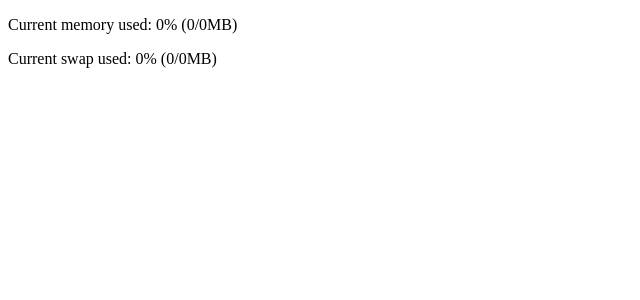
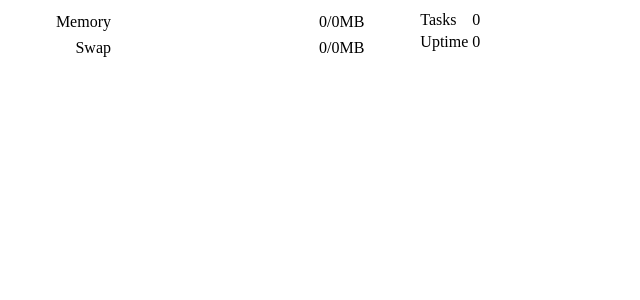
Before and after one commit to polarkac/PiMonitor, a Django app: page / in a window 1280 px wide. Shown: the top 300 px of the page, without its empty margins (0-640 px from the left). Run offline with Django 3.2, Linux system fonts and the light colour scheme; data that the repository does not hold is empty; some libraries are stand-ins or nearby versions.

Commit message:
Added tasks count and uptime
Separate JS and added CSS

```diff
--- a/PiMonitor/settings.py
+++ b/PiMonitor/settings.py
@@ -101,3 +101,4 @@
 # https://docs.djangoproject.com/en/1.8/howto/static-files/
 
 STATIC_URL = '/static/'
+STATICFILES_DIRS = [os.path.join(BASE_DIR, 'statics')]
--- a/monitor/models.py
+++ b/monitor/models.py
@@ -8,6 +8,8 @@
     total = models.BigIntegerField()
     available = models.BigIntegerField()
     percent = models.PositiveSmallIntegerField()
+    tasks_num = models.IntegerField()
+    uptime = models.DurationField()
     datetime = models.DateTimeField(default=timezone.now)
 
     class Meta:
--- a/monitor/views.py
+++ b/monitor/views.py
@@ -22,6 +22,8 @@
                 current_memory_log.total - current_memory_log.available
             ),
             'total_memory': convert_to_mb(current_memory_log.total),
+            'tasks_num': current_memory_log.tasks_num,
+            'uptime': str(current_memory_log.uptime),
         })
 
         return HttpResponse(json.dumps(memory_data), content_type='application/json')
--- /dev/null
+++ b/statics/scripts.js
@@ -0,0 +1,61 @@
+function render_graph(used_percent, element) {
+    var canvas = document.getElementById(element);
+    var context = canvas.getContext("2d");
+    var used_size = canvas.width / 100 * used_percent;
+    context.fillStyle = "#a2ff60";
+    context.fillRect(0, 0, used_size, canvas.height);
+    context.fillStyle = "#60d4ff";
+    context.fillRect(used_size, 0, canvas.width - used_size, canvas.height);
+    context.fillStyle = "black";
+    context.font = "15px serif";
+    context.textAlign = "center";
+    context.fillText(used_percent + "%", 100, 15);
+}
+
+function get_memory_data() {
+    $.ajax({url: '/memory/'})
+        .done(function(data) {
+            $("#used_memory_percent").html(data.used_memory_percent);
+            $("#used_memory").html(data.used_memory);
+            $("#total_memory").html(data.total_memory);
+            $("#tasks_num").html(data.tasks_num);
+            $("#uptime").html(data.uptime);
+            render_graph(data.used_memory_percent, "used_memory_graph");
+            console.log("Call for new memory data.");
+        })
+}
+
+function get_swap_data() {
+    $.ajax({url: '/swap/'})
+        .done(function(data) {
+            $("#used_swap_percent").html(data.used_swap_percent);
+            $("#used_swap").html(data.used_swap);
+            $("#total_swap").html(data.total_swap);
+            render_graph(data.used_swap_percent, "used_swap_graph");
+            console.log("Call for new swap data.");
+        })
+}
+
+function get_cpu_data() {
+    $.ajax({url: '/cpu/'})
+        .done(function(data) {
+            $("#cpu_percent").html("");
+            for (var i = 0; i < data.cpu_percent.length; i++) {
+                var cpu_num = i + 1
+                $("#cpu_percent").append(
+                        "<tr><td class=\"first_column\">CPU " + cpu_num + "</td><td><canvas id=\"cpu_" + cpu_num + "\" width=\"200\" height=\"18\"></canvas></td><td>" + data.cpu_percent[i] + "%</td></tr>"
+                );
+                render_graph(data.cpu_percent[i], "cpu_" + cpu_num);
+            }
+            console.log("Call for new cpu data.");
+        })
+}
+
+function get_all_data() {
+    get_memory_data();
+    get_swap_data();
+    get_cpu_data();
+}
+
+$("body").load(get_all_data());
+setInterval(get_all_data, 5000);
--- /dev/null
+++ b/statics/styles.css
@@ -0,0 +1,13 @@
+.first_column {
+    width: 100px;
+    text-align: right;
+}
+
+#memory_load_info {
+    float: left;
+}
+
+#additional_info {
+    float: left;
+    margin-left: 50px;
+}
--- a/templates/base.html
+++ b/templates/base.html
@@ -1,11 +1,14 @@
+{% load staticfiles %}
 <!doctype html>
 <html>
     <head>
         <meta charset="utf-8">
         <title>PiMonitor</title>
         <script type="text/javascript" src="https://code.jquery.com/jquery-2.1.4.min.js"></script>
+        <link rel="stylesheet" href="{% static 'styles.css' %}">
     </head>
     <body>
         {% block content %}{% endblock %}
+        <script type="text/javascript" src="{% static 'scripts.js' %}"></script>
     </body>
 </html>
--- a/templates/monitor/summary.html
+++ b/templates/monitor/summary.html
@@ -1,54 +1,38 @@
 {% extends 'base.html' %}
 
 {% block content %}
-<script type="text/javascript">
-function get_memory_data() {
-    $.ajax({url: {% url 'monitor-memory_data' %}})
-        .done(function(data) {
-            $("#used_memory_percent").html(data.used_memory_percent);
-            $("#used_memory").html(data.used_memory);
-            $("#total_memory").html(data.total_memory);
-            console.log("Call for new memory data.");
-        })
-}
-function get_swap_data() {
-    $.ajax({url: {% url 'monitor-swap_data' %}})
-        .done(function(data) {
-            $("#used_swap_percent").html(data.used_swap_percent);
-            $("#used_swap").html(data.used_swap);
-            $("#total_swap").html(data.total_swap);
-            console.log("Call for new swap data.");
-        })
-}
-function get_cpu_data() {
-    $.ajax({url: {% url 'monitor-cpu_data' %}})
-        .done(function(data) {
-            $("#cpu_percent").html("");
-            for (var i = 0; i < data.cpu_percent.length; i++) {
-                var cpu_num = i + 1
-                $("#cpu_percent").append(
-                    "<p>CPU " + cpu_num + ": " + data.cpu_percent[i] + "%</p>"
-                );
-            }
-            console.log("Call for new cpu data.");
-        })
-}
-get_all_data = function() {
-    get_memory_data();
-    get_swap_data();
-    get_cpu_data();
-}
-get_all_data();
-setInterval(get_all_data, 5000);
-</script>
-<p>
-    Current memory used: <span id="used_memory_percent">0</span>%
-    (<span id="used_memory">0</span>/<span id="total_memory">0</span>MB)
-</p>
-<p>
-    Current swap used: <span id="used_swap_percent">0</span>%
-    (<span id="used_swap">0</span>/<span id="total_swap">0</span>MB)
-</p>
-<p id="cpu_percent">
-</p>
+<div id="memory_load_info">
+    <table id="summary_table">
+        <tr>
+            <td class="first_column">
+                Memory
+            </td>
+            <td>
+                <canvas id="used_memory_graph" width="200" height="18"></canvas>
+            </td>
+            <td>
+                <span id="used_memory">0</span>/<span id="total_memory">0</span>MB
+            </td>
+        </tr>
+        <tr>
+            <td class="first_column">
+                Swap
+            </td>
+            <td>
+                <canvas id="used_swap_graph" width="200" height="18"></canvas>
+            </td>
+            <td>
+                <span id="used_swap">0</span>/<span id="total_swap">0</span>MB
+            </td>
+        </tr>
+    </table>
+    <table id="cpu_percent">
+    </table>
+</div>
+<div id="additional_info">
+    <table>
+        <tr><td>Tasks</td><td><span id="tasks_num">0</span></td></tr>
+        <tr><td>Uptime</td><td><span id="uptime">0</span></td></tr>
+    </table>
+</div>
 {% endblock %}
```
Also changed, not shown: scripts/update_logs.py (+6 -1 lines), monitor/migrations/0004_auto_20150909_1513.py (added), monitor/migrations/0005_auto_20150909_1514.py (added).
